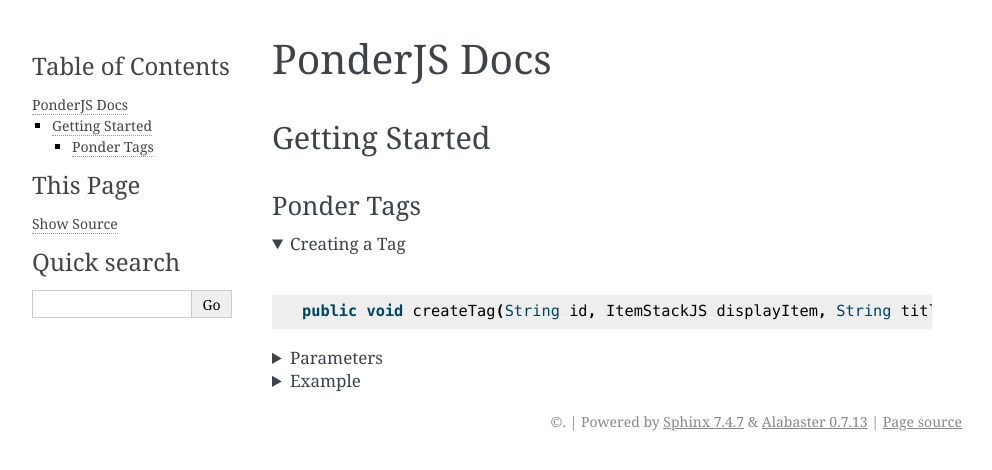
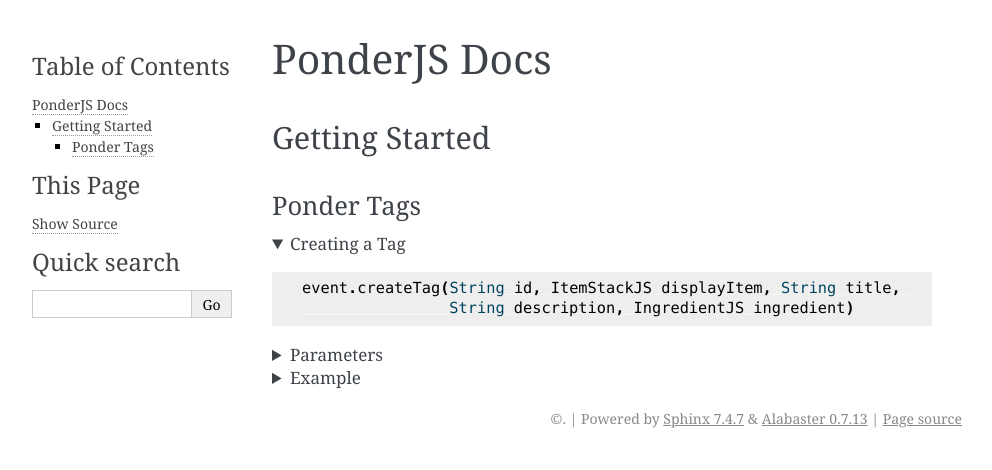
Before and after one commit to Ludi87/ponderjs-docs, a Sphinx documentation site: the page built from docs/ponderjs.md, in a window 1280 px wide. Shown: the top 470 px of the page, without its empty margins (148-1140 px from the left). Built offline with Sphinx 7.4.7, drawn with Linux system fonts in a browser that asks for light colours.

Commit message:
Disabled html warnings

````diff
--- a/docs/ponderjs.md
+++ b/docs/ponderjs.md
@@ -6,15 +6,14 @@
 
 <details open>
 <summary>Creating a Tag</summary>
-<br>
 
 ```js
-public void createTag(String id, ItemStackJS displayItem, String title, String description, IngredientJS ingredient)
+event.createTag(String id, ItemStackJS displayItem, String title,
+                String description, IngredientJS ingredient)
 ```
 
-<details markdown="1">
-<summary>   Parameters</summary>
-<br>
+<details>
+<summary>Parameters</summary>
 
 Parameter   |   Description     | Example
 ---:        | :---              | :---
````
Also changed, not shown: other parts of docs/ponderjs.md (+8 -11 lines), .markdownlint.json (added).
